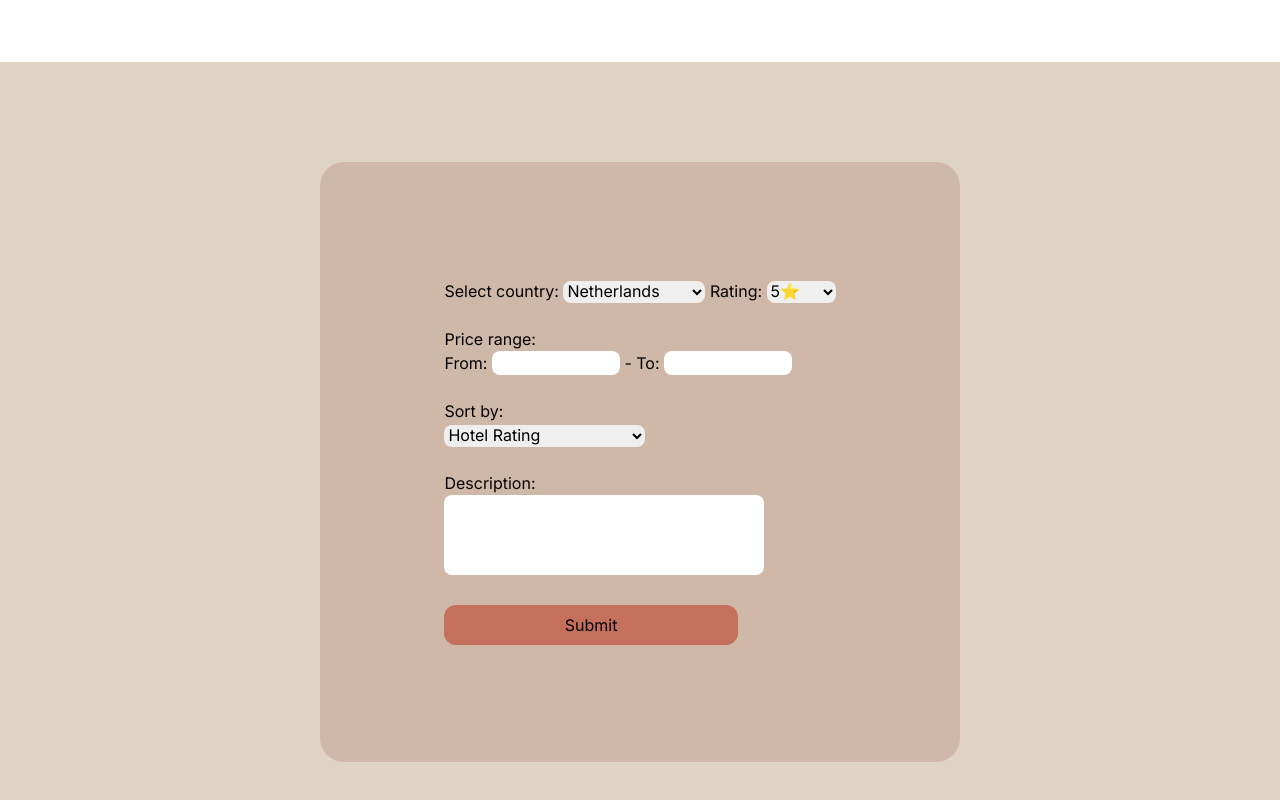
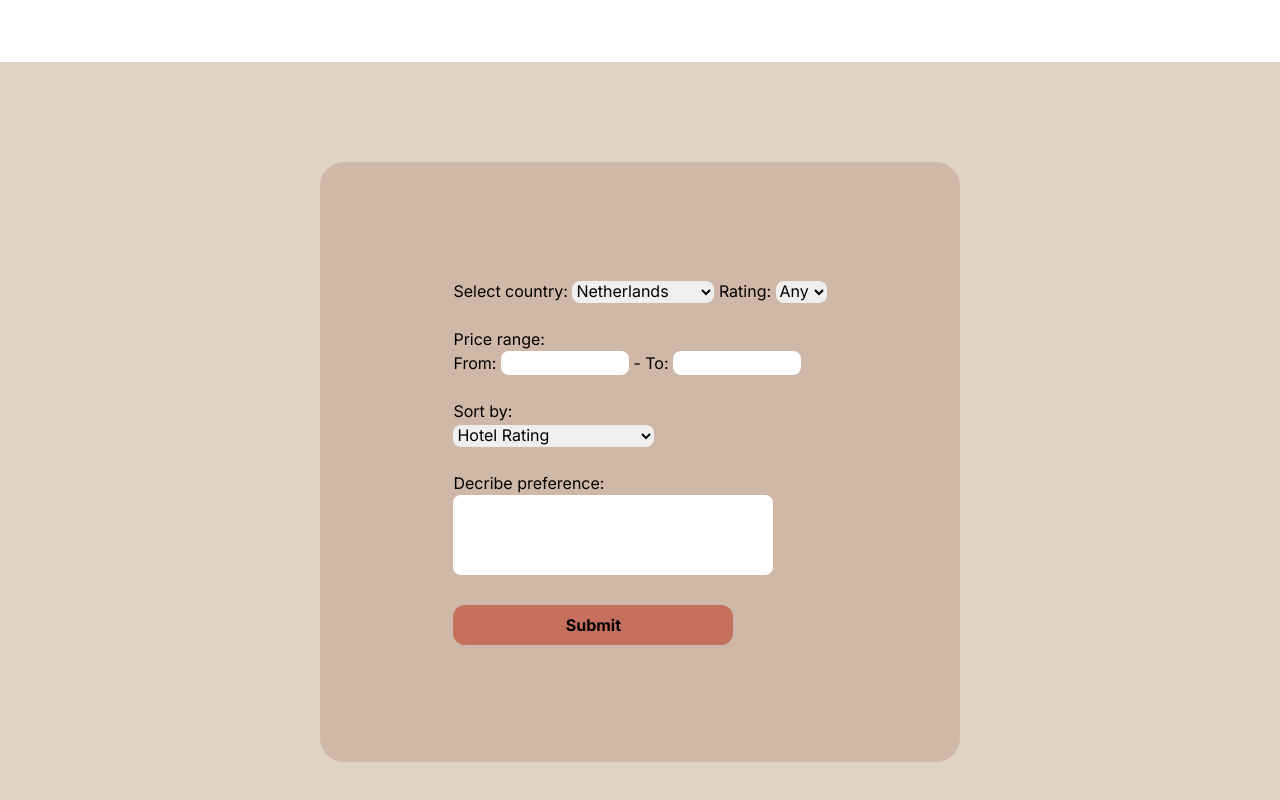
Before and after one commit to AvirupRay/Hotel-Recommendations-Based-on-Customer-Feedback, a Next.js app in the folder client_side/: page / in a window 1280 px wide. Shown: the part 738-1538 px from the top of the page. Built offline with nearby package versions, Linux system fonts and the light colour scheme.

Commit message:
basic frontend done

```diff
--- a/client_side/app/page.jsx
+++ b/client_side/app/page.jsx
@@ -1,8 +1,38 @@
 "use client";
 
 import React from "react";
+import { useState } from "react";
 
-const page = () => (
+const page = () => {
+  // setting range
+  const [fromNum, setFromNum] = useState(0);
+  const [toNum, setToNum] = useState(0);
+  //setting country
+  const [country, setCountry] = useState("");
+  //setting stars
+  const [stars, setStars] = useState(0);
+  //setting sort
+  const [sort, setSort] = useState(0);
+  //setting text
+  const [text, setText] = useState("");
+  //submit
+
+  const handleSubmit = (e) => {
+    e.preventDefault();
+    if (fromNum > toNum) {
+      alert("From price should be less than to price");
+      return;
+    }
+    console.log("submitted");
+    console.log(stars);
+    console.log(fromNum);
+    console.log(toNum);
+    console.log(country);
+    console.log(sort);
+    console.log(text);
+  };
+
+  return (
     <>
       {/* https://colorhunt.co/palette/1a363640534c677d6ad6bd98 */}
       {/* https://colorhunt.co/palette/f8ede3dfd3c3d0b8a8c5705d */}
@@ -19,7 +49,12 @@ const page = () => (
             <form action="">
               {/* country */}
               <label htmlFor="country">Select country: </label>
-            <select id="country" name="country" className="rounded-lg">
+              <select
+                id="country"
+                name="country"
+                className="rounded-lg outline-none"
+                onChange={(e) => setCountry(e.target.value)}
+              >
                 <option value="NL">Netherlands</option>
                 <option value="UK">United Kingdom</option>
                 <option value="FR">France</option>
@@ -30,11 +65,16 @@ const page = () => (
               {"      "}
               {/* stars */}
               <label htmlFor="stars">Rating: </label>
-            <select id="stars" name="stars" className="rounded-lg">
-              <option value="5">5⭐</option>
-              <option value="4">4⭐</option>
-              <option value="3">3⭐</option>
-              <option value="others">others</option>
+              <select
+                id="stars"
+                name="stars"
+                className="rounded-lg outline-none"
+                onChange={(e) => setStars(parseInt(e.target.value))}
+              >
+                <option value={0}>Any</option>
+                <option value={5}>5⭐</option>
+                <option value={4}>4⭐</option>
+                <option value={3}>3⭐</option>
               </select>
               <br />
               <br />
@@ -42,34 +82,53 @@ const page = () => (
               <label htmlFor="price">Price range:</label>
               <br />
               <label htmlFor="from">From: </label>
-            <input type="number" className="w-32 rounded-lg" /> -{" "}
-            <label htmlFor="till">To: </label>
-            <input type="number" className="w-32 rounded-lg" />
+              <input
+                type="number"
+                className="w-32 rounded-lg outline-none"
+                min="0"
+                onChange={(e) => setFromNum(parseInt(e.target.value))}
+              />{" "}
+              - <label htmlFor="till">To: </label>
+              <input
+                type="number"
+                className="w-32 rounded-lg outline-none"
+                min="0"
+                onChange={(e) => setToNum(parseInt(e.target.value))}
+              />
               <br />
               <br />
               {/* sort */}
               <label htmlFor="sort">Sort by:</label>
               <br />
-            <select id="sort" name="sort" className="rounded-lg">
-              <option value="price">Hotel Rating</option>
-              <option value="stars">Customer Review Score</option>
-              <option value="name">Price per</option>
+              <select
+                id="sort"
+                name="sort"
+                className="rounded-lg outline-none"
+                onChange={(e) => setSort(parseInt(e.target.value))}
+              >
+                <option value="0">Hotel Rating</option>
+                <option value="1">Customer Review Score</option>
+                <option value="2">Price per night</option>
               </select>
               <br />
               <br />
               {/* text */}
-            <label htmlFor="user_message">Description: </label>
+              <label htmlFor="user_message">Decribe preference: </label>
               <br />
               <textarea
                 name="user_message"
                 rows={2}
                 className=" outline-none lg:resize-none rounded-lg w-80 h-20 p-1"
+                onChange={(e) => setText(e.target.value)}
               />
               <br />
               <br />
               {/* submit */}
-            <button className="bg-[#C5705D] p-2 rounded-xl w-3/4">
-              Submit
+              <button
+                className="bg-[#C5705D] p-2 rounded-xl w-3/4"
+                onClick={handleSubmit}
+              >
+                <b> Submit </b>
               </button>
             </form>
           </div>
@@ -77,5 +136,6 @@ const page = () => (
       </div>
     </>
   );
+};
 
 export default page;
```
Lines whose indentation alone changed are shown as unchanged.
